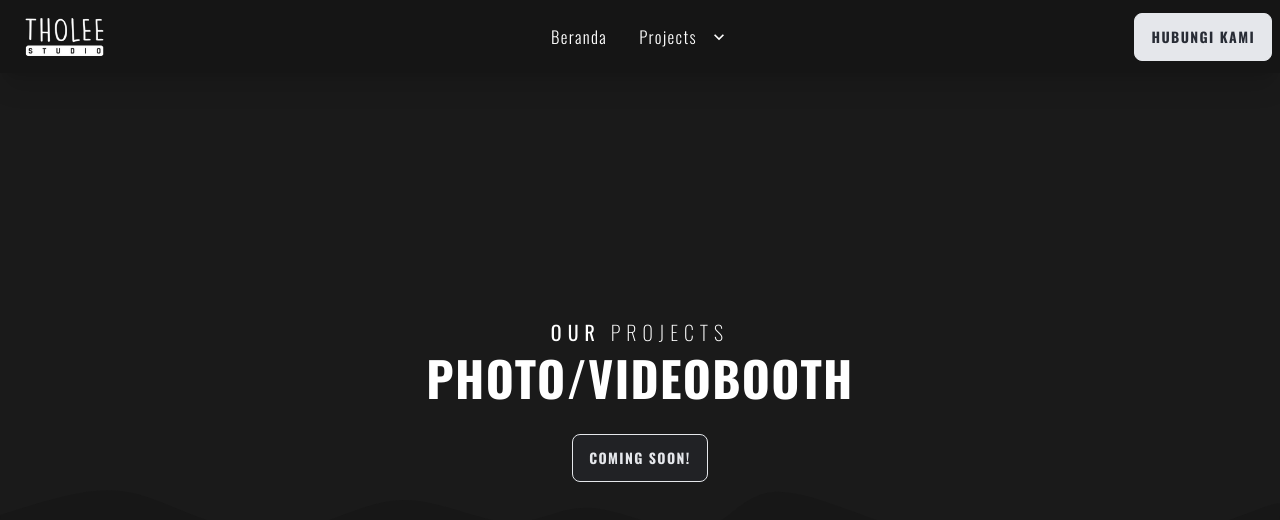
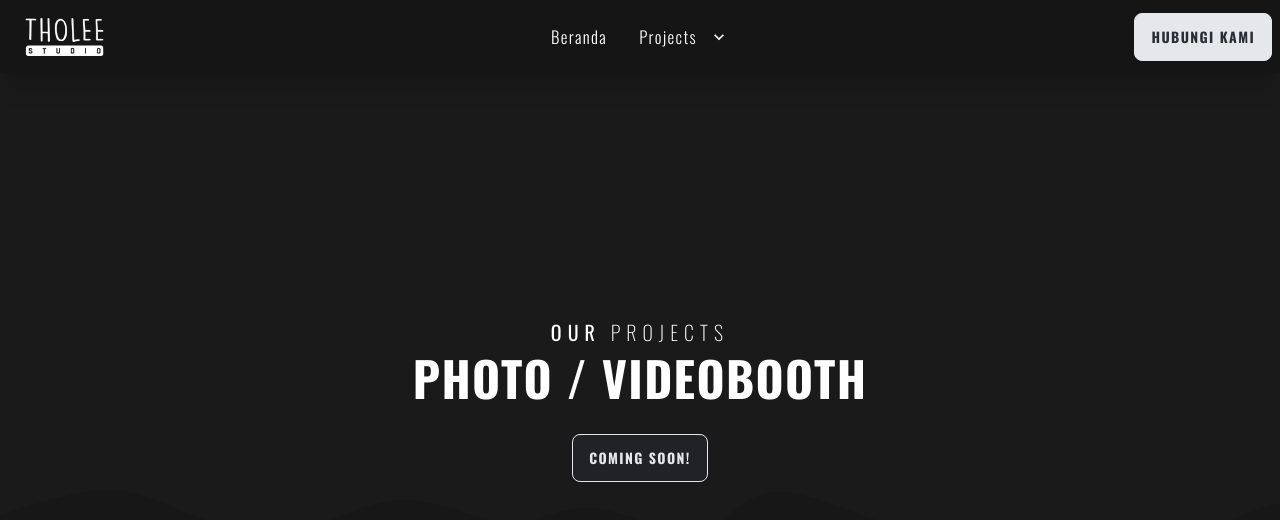
Before and after one commit to firmanadiyuda/tholee, a Nuxt app: page /projects/Photo-Videobooth in a window 1280 px wide. Shown: the top 520 px of the page. Built offline with nearby package versions, Linux system fonts and the light colour scheme.

Commit message:
fix bug tampilan

```diff
--- a/pages/projects/Photo-Videobooth.vue
+++ b/pages/projects/Photo-Videobooth.vue
@@ -3,9 +3,9 @@
         <Navbar />
         <div class="hero min-h-screen bg-primary">
             <div class="hero-content text-center z-40">
-                <div class="max-w-md">
+                <div class="max-w-lg">
                     <p class="text-xl tracking-[0.3em]"><b>OUR</b> PROJECTS</p>
-                    <h1 class="pb-8 pt-2 text-5xl font-bold">PHOTO/VIDEOBOOTH</h1>
+                    <h1 class="pb-8 pt-2 text-5xl font-bold">PHOTO / VIDEOBOOTH</h1>
                     <button class="btn btn-outline btn-disabled btn-accent">Coming Soon!</button>
                 </div>
             </div>
```
